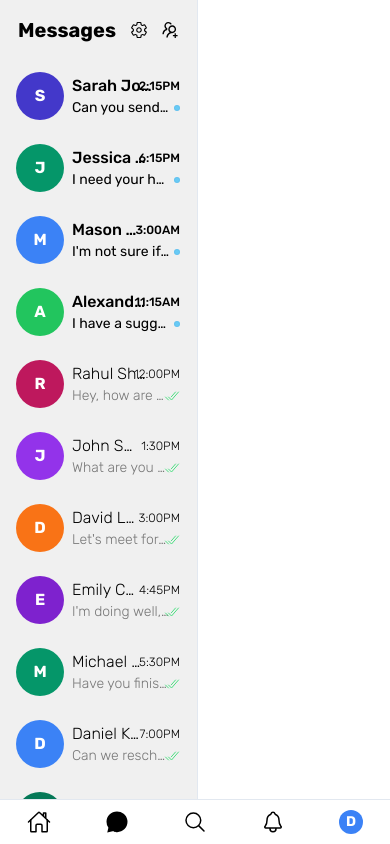
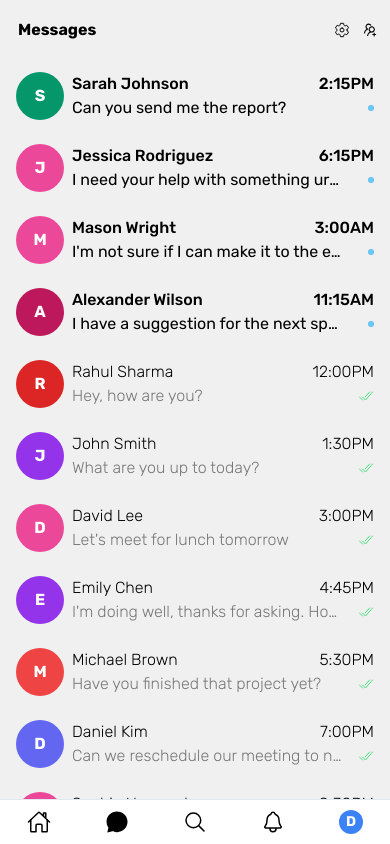
Before and after one commit to damianoconnor04/encrypted-messenger, a Next.js app: page /messages in a window 390 px wide. Built offline with nearby package versions, Linux system fonts and the light colour scheme.

Commit message:
rushed bad code

```diff
--- a/src/app/components/EmptyState.tsx
+++ b/src/app/components/EmptyState.tsx
@@ -2,7 +2,7 @@ import React from 'react'
 
 const EmptyState = () => {
   return (
-    <div className='w-full h-full grid place-items-center'>
+    <div className='dark:bg-black bg-white w-full h-full grid place-items-center'>
       <h3 className='dark:text-white text-black font-medium text-2xl tracking-wide cursor-default'>Select a chat or start a new one</h3>
     </div>
   )
--- /dev/null
+++ b/src/app/components/ui/Switch.tsx
@@ -0,0 +1,18 @@
+import React, { useState } from 'react'
+import { motion } from 'framer-motion'
+
+const Switch = () => {
+  type Mode = 'light' | 'dark'
+  const [mode, setMode] = useState<Mode>('light')
+  const handleClick = () => setMode(mode === 'light' ? 'dark' : 'light'); console.log('pressed')
+  return (
+    <div className='w-14 h-6 p-1 rounded-full bg-blue-500' onClick={handleClick}>
+      <motion.div animate={{ translateX: mode === 'dark' ? '200%' : '0%' }}
+        transition={{ duration: 0.3 }}
+        className='w-4 h-4 bg-red-500 rounded-full'
+      />
+    </div>
+  )
+}
+
+export default Switch
--- a/src/app/components/ui/UserImg.tsx
+++ b/src/app/components/ui/UserImg.tsx
@@ -9,7 +9,7 @@ const UserImg = ({ letter, color, size, variant }: { letter: string, color?: str
     ${variant === 'edit' && 'transition-colors cursor-pointer'}
     `}>
       {variant === 'edit' && <FiEdit className='absolute opacity-0 group-hover:opacity-100' />}
-      <span className='font-bold leading-3'>{letter}</span>
+      <span className={`font-bold leading-3 ${size === 'md' && 'text-sm'}`}>{letter}</span>
     </div>
   )
 }
--- a/src/app/home/page.tsx
+++ b/src/app/home/page.tsx
@@ -2,7 +2,9 @@ import React from 'react'
 
 const Home = () => {
   return (
-    <div>Home</div>
+    <div className='dark:bg-black bg-white dark:text-white text-black h-full w-full'>
+      Home
+    </div>
   )
 }
 
--- a/src/app/messages/_components/conversation/ConvHeader.tsx
+++ b/src/app/messages/_components/conversation/ConvHeader.tsx
@@ -1,21 +1,24 @@
 'use client'
 import React from 'react'
 import { RiUserAddLine } from 'react-icons/ri'
-import { IoEllipsisHorizontal } from 'react-icons/io5'
+import { IoChevronBack, IoEllipsisHorizontal } from 'react-icons/io5'
 import { FieldValues, useForm } from 'react-hook-form'
 import Search from '@/app/components/ui/Search'
 import CustomToolTip from '@/app/components/ui/CustomToolTip'
+import { useRouter } from 'next/navigation'
 
 const ConvHeader = ({ name }: { name: string }) => {
+  const router = useRouter()
   const { register, formState: { errors } } = useForm<FieldValues>({ defaultValues: { search: "" } })
   return (
-    <div className='p-3 text-lg dark:text-white text-black border-b dark:border-d-border border-l-border'>
+    <div className='p-3 dark:text-white text-black border-b dark:border-d-border border-l-border'>
       <div className='max-h-9 flex items-center justify-between'>
       <div className='flex items-center gap-2'>
+        <span className='md:hidden block'><CustomToolTip delay={1250} id='more' content='More'><button onClick={() => router.back()} className='p-1.5 rounded-full transition-colors hover:text-sky-400/95'><IoChevronBack /></button></CustomToolTip></span>
         <div className='w-2 h-2 bg-neutral-400 border dark:border-d-border border-l-border rounded-full' />
-        <h6 className='font-medium tracking-tight h-9 flex items-center justify-center cursor-default'>{name}</h6>
+        <h6 className='font-medium tracking-tight h-9 flex items-center justify-center cursor-default xl:text-lg'>{name}</h6>
       </div>
-      <div className='flex items-center gap-1'>
+      <div className='flex items-center gap-1 lg:text-lg'>
         <form>
           <Search placeholder='Search' id='search' register={register} errors={errors} />
         </form>
--- a/src/app/messages/_components/messages/MessageBox.tsx
+++ b/src/app/messages/_components/messages/MessageBox.tsx
@@ -19,14 +19,15 @@ const MessageBox:React.FC<MessageBoxProps> = ({ name, message, time, isRead }) =
 
   return (
     <Link href={`?name=${name}&message=${message}&time=${time}`} className='z-10 dark:hover:bg-d-hoverbg hover:bg-l-hoverbg flex items-center max-h-full gap-2 p-3 rounded-lg transition-colors'>
-      <UserImg letter={name.charAt(0)} color={getRandomColor()} size='lg' />
+      <div className='max-md:block xl:block hidden'><UserImg letter={name.charAt(0)} color={getRandomColor()} size='lg' /></div>
+      <div className='md:max-xl:block hidden'><UserImg letter={name.charAt(0)} color={getRandomColor()} size='md' /></div>
       <div className='dark:text-white text-black min-w-0 flex flex-col justify-between w-full'> {/* min-w-0 is magic fix for truncate */}
         <div className='flex items-center justify-between'>
-          <p className={`text-base truncate ${isRead ? 'font-light' : 'font-medium'}`}>{name}</p>
-          <div className={`text-xs min-w-[10%] flex justify-end items-center ${isRead ? 'font-light' : 'font-medium'}`}><time>{time}</time></div> {/* time is wrapped in min-w for truncate too */}
+          <p className={`md:text-xs xl:text-base truncate  ${isRead ? 'font-light' : 'font-medium'}`}>{name}</p>
+          <div className={`md:text-[0.5rem] xl:text-xs min-w-[10%] flex justify-end items-center ${isRead ? 'font-light' : 'font-medium'}`}><time>{time}</time></div> {/* time is wrapped in min-w for truncate too */}
         </div>
         <div className='flex items-center justify-between'>
-          <p className={`text-sm truncate ${isRead && 'font-light dark:text-d-soft-text text-l-soft-text'}`}>{message}</p>
+          <p className={`md:text-xs xl:text-sm truncate ${isRead && 'font-light dark:text-d-soft-text text-l-soft-text'}`}>{message}</p>
           <div className='min-w-[10%] flex justify-end'>
             { isRead && <span className='text-green-400'><IoCheckmarkDoneOutline /></span> }
             { !isRead && <div className='w-1.5 h-1.5 bg-sky-400 animate-pulse rounded-full border border-sky-600/20' /> }
--- a/src/app/messages/_components/messages/MessagePanel.tsx
+++ b/src/app/messages/_components/messages/MessagePanel.tsx
@@ -13,15 +13,15 @@ const MessagePanel = () => {
   })
 
   return (
-    <aside className='overflow-auto dark:bg-d-panelbg bg-l-panelbg flex flex-col h-full'>
-      <div className='py-3 px-1.5 flex items-center justify-between text-xl dark:text-white text-black'>
-        <span className='h-9 flex items-center justify-center font-bold cursor-default pl-3'>Messages</span>
-        <div className='flex items-center'>
-          <CustomToolTip id='settings' content='Settings'><button className='p-1.5 rounded-full transition-colors dark:hover:bg-d-hoverbg hover:bg-l-hoverbg text-lg'><IoSettingsOutline /></button></CustomToolTip>
+    <aside className='overflow-hidden dark:bg-d-panelbg bg-l-panelbg flex flex-col h-full'>
+      <div className='py-3 px-1.5 flex items-center justify-between dark:text-white text-black'>
+        <span className='h-9 flex items-center justify-center font-bold cursor-default pl-3 xl:text-xl'>Messages</span>
+        <div className='flex items-center xl:text-lg'>
+          <CustomToolTip id='settings' content='Settings'><button className='p-1.5 rounded-full transition-colors dark:hover:bg-d-hoverbg hover:bg-l-hoverbg'><IoSettingsOutline /></button></CustomToolTip>
           <CustomToolTip id='mkgroup' content='Create group'><button className='p-1.5 rounded-full transition-colors dark:hover:bg-d-hoverbg hover:bg-l-hoverbg'><AiOutlineUsergroupAdd /></button></CustomToolTip>
         </div>
       </div>
-      <div className='pl-1 overflow-y-scroll hide-scroll'>
+      <div className='px-1 md:pr-0 overflow-y-scroll hide-scroll'>
         {sortedMessages.map((item, idx) => {
           return <MessageBox key={idx} name={item.name} message={item.message} time={item.time} isRead={item.isRead} />
         })}
--- a/src/app/messages/page.tsx
+++ b/src/app/messages/page.tsx
@@ -1,11 +1,12 @@
 'use client'
 import React from 'react'
+import { useSearchParams } from 'next/navigation'
+import { Panel, PanelGroup, PanelResizeHandle } from 'react-resizable-panels'
+import MessagePanel from './_components/messages/MessagePanel'
+import Conversation from './_components/conversation/Conversation'
+import ConvPanel from './_components/conversation/ConvPanel'
 import EmptyState from '../components/EmptyState'
-import { useSearchParams } from 'next/navigation'
-import Conversation from './_components/conversation/Conversation'
-import MessagePanel from './_components/messages/MessagePanel'
-import { Panel, PanelGroup, PanelResizeHandle } from 'react-resizable-panels'
-import ConvPanel from './_components/conversation/ConvPanel'
+
 
 const Messages = () => {
   const searchParams = useSearchParams()
@@ -14,24 +15,34 @@ const Messages = () => {
   const time = searchParams.get('time')
 
   return (
+    <>
+      <div className='w-full md:block hidden'>
       <PanelGroup direction='horizontal'>
-      <Panel defaultSize={20} minSize={14} maxSize={20}>
+        <Panel defaultSize={25} minSize={20} maxSize={25}>
           <MessagePanel />
         </Panel>
         <PanelResizeHandle className='w-1.5 dark:bg-d-panelbg bg-l-panelbg dark:border-d-border border-l-border border-r cursor-e-resize transition-colors hover:!border-sky-400/50' />
         {name && message && time
           ? <>
-        <Panel defaultSize={65}>
+            <Panel defaultSize={55} minSize={50}>
               <Conversation name={name} message={message} time={time} />
             </Panel>
             <PanelResizeHandle className='w-1.5 dark:border-d-border border-l-border border-l dark:bg-d-panelbg bg-l-panelbg cursor-e-resize transition-colors hover:!border-sky-400/50' />
-        <Panel defaultSize={15} minSize={15} maxSize={25}>
+            <Panel maxSize={20} defaultSize={12} minSize={12}>
               <ConvPanel name={name} time={time} />
             </Panel>
           </>
-      : <Panel defaultSize={80}><div className='hidden md:block w-full h-full'><EmptyState /></div></Panel>
+          : <Panel defaultSize={75}>
+            <div className='hidden md:block w-full h-full'><EmptyState /></div>
+          </Panel>
         }
       </PanelGroup>
+      </div>
+      <div className='md:hidden block w-full h-[calc(100%_-_2.75rem)]'>
+        {!name && !message && !time && <MessagePanel />}
+        {name && message && time && <Conversation name={name} message={message} time={time} />}
+      </div>
+      </>
   )
 }
 
--- a/src/app/test/page.tsx
+++ /dev/null
@@ -1,21 +0,0 @@
-'use client'
-import React, { useState } from 'react'
-import { motion } from 'framer-motion'
-
-const MyComponent = () => {
-  const [toggle, setToggle] = useState(false)
-
-  const handleClick = () => setToggle(!toggle);
-
-  return (
-    <div style={{ display: 'flex', width: '100%', height: '100vh' }} onClick={handleClick}>
-      <motion.div
-        animate={{ x: toggle ? '100%' : '0%' }}
-        transition={{ duration: 0.3 }}
-        style={{ width: '50px', height: '50px', background: 'red' }}
-      />
-    </div>
-  )
-}
-
-export default MyComponent
```
Also changed, not shown: src/app/messages/_components/conversation/ConvPanel.tsx (+21 -17 lines). Lines whose indentation alone changed are shown as unchanged.
